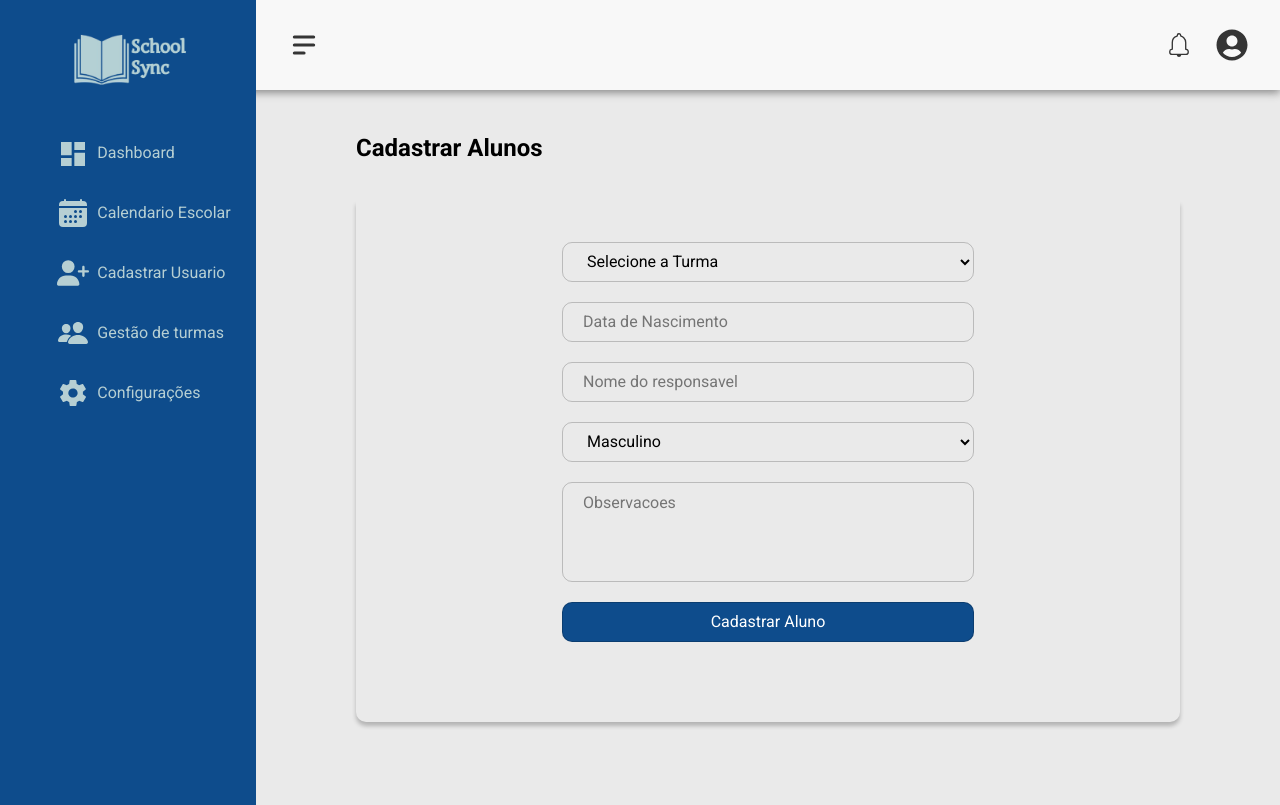
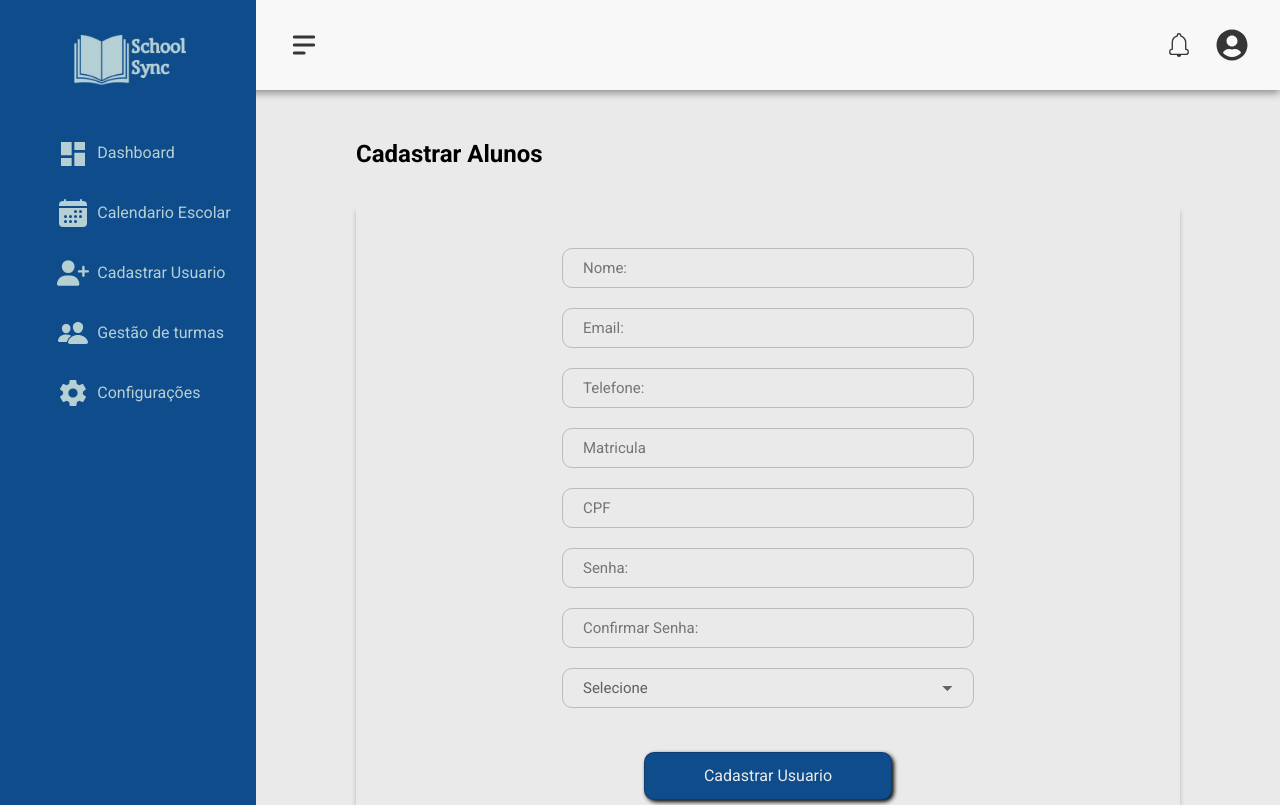
Before and after one commit to Alisonjs0/SchoolSync, a Next.js app: page /pages/cadastrarUsuario in a window 1280 px wide. Shown: the top 805 px of the page. Built offline with nearby package versions, Linux system fonts and the light colour scheme.

Commit message:
alteracoes no layout

```diff
--- a/app/pages/cadastrarUsuario/cadastrarUsuario.css
+++ b/app/pages/cadastrarUsuario/cadastrarUsuario.css
@@ -24,6 +24,7 @@
     border-radius: 10px;
     border: 1px solid rgba(0, 0, 0, 0.199);
     padding: 0 20px;
+    font-size: 15px;
 }
 
 /* Container personalizado para o select */
@@ -49,7 +50,7 @@
     border: none;              /* Remove a borda para evitar duplicação */
     background: transparent;
     box-sizing: border-box;
-    font-size: 13px;           /* Ajuste de tamanho da fonte, se necessário */
+    font-size: 15px;           /* Ajuste de tamanho da fonte, se necessário */
     outline: none;
     color: #4f4f4fe3;
 }
--- a/app/pages/cadastrarUsuario/page.jsx
+++ b/app/pages/cadastrarUsuario/page.jsx
@@ -8,18 +8,13 @@ import "./cadastrarUsuario.css";
 import { useState } from "react";
 
 const CadastrarUsuario = () => {
-
-  const nextPage = () => {
-
-  }
-
   return (
     <div>
       <EsqueletoPrincipal>
         <div className="conteiner conteudoMenus">
           <h3>Cadastrar Alunos</h3>
           <div className="conteudo">
-            <FormAluno></FormAluno>
+            <FormGeral></FormGeral>
           </div>
         </div>
       </EsqueletoPrincipal>
```
